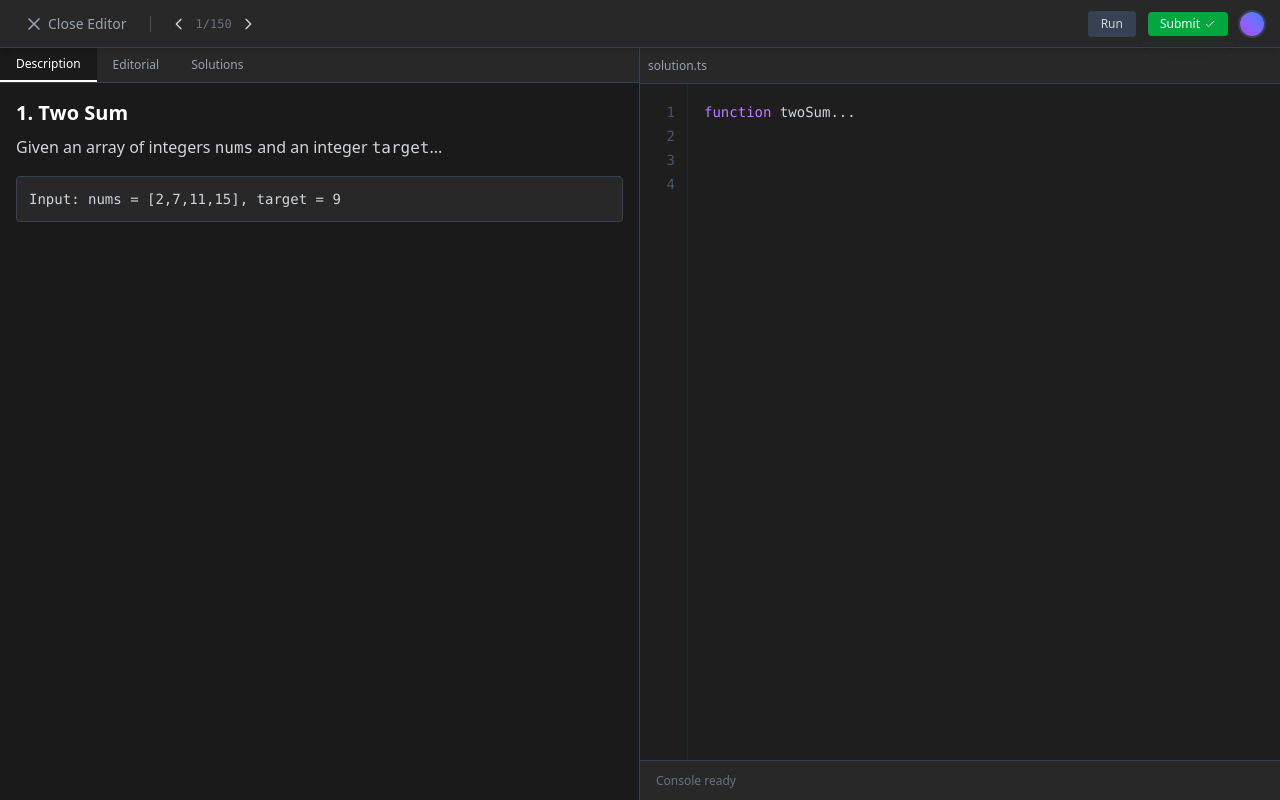
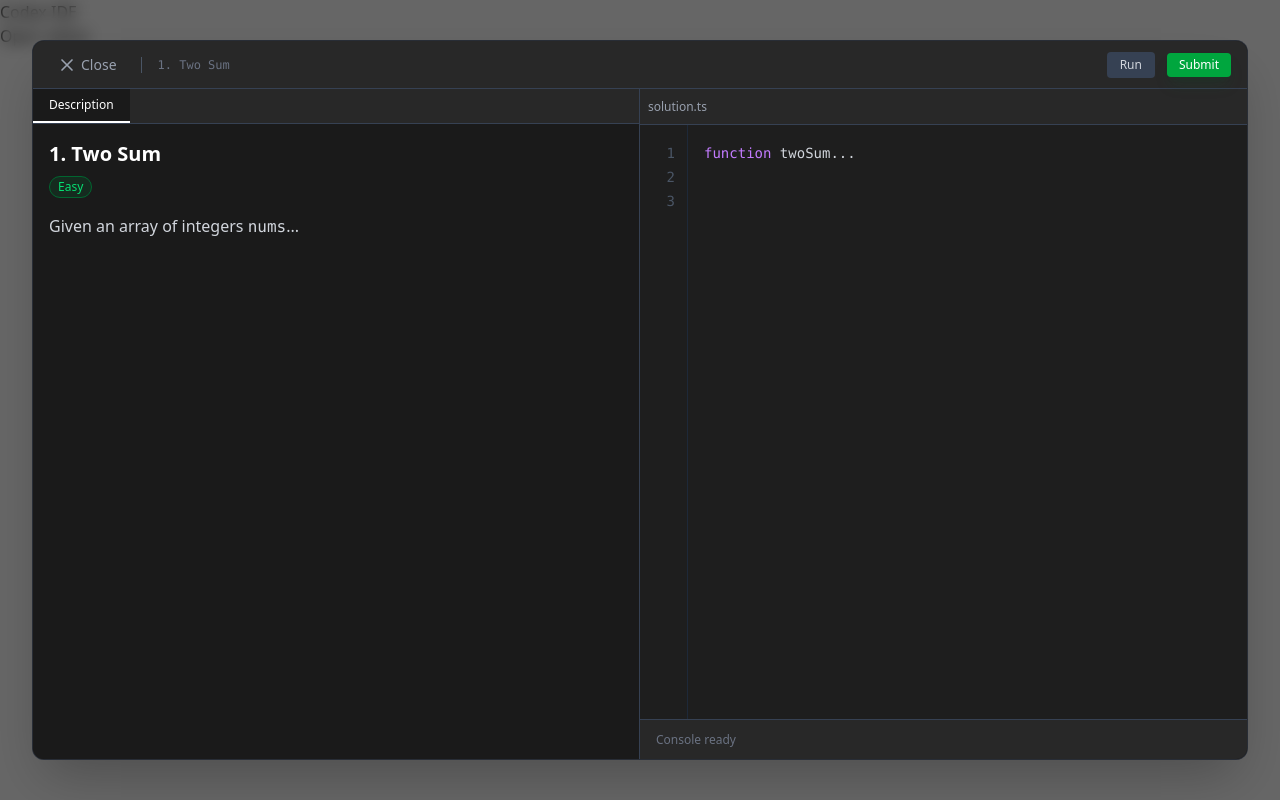
Before and after one commit to proskdim/codex-ide, an Angular app: page / in a window 1280 px wide. Built offline with nearby package versions, Linux system fonts and the light colour scheme.

Commit message:
update editor

```diff
--- a/src/app/components/codex-editor/codex-editor/codex-editor.html
+++ b/src/app/components/codex-editor/codex-editor/codex-editor.html
@@ -1,27 +1,23 @@
 <!-- this is leetcode editor clone -->
 
-<div class="fixed inset-0 z-50 w-full h-full flex flex-col bg-[#1a1a1a] text-gray-300 font-sans overflow-hidden animate-fade-in">
+<div class="fixed inset-0 z-50 flex items-center justify-center bg-black/60 backdrop-blur-sm p-2 md:p-6 animate-fade-in">
 
-  <nav class="h-12 border-b border-gray-700 bg-[#282828] flex items-center justify-between px-4 shrink-0 shadow-md relative z-20">
+  <div class="w-full h-full md:w-[95vw] md:h-[90vh] max-w-[1600px] flex flex-col bg-[#1a1a1a] text-gray-300 font-sans rounded-xl shadow-2xl overflow-hidden border border-gray-700/50 relative animate-scale-up">
+
+    <nav class="h-12 border-b border-gray-700 bg-[#282828] flex items-center justify-between px-4 shrink-0 relative z-20 select-none">
       <div class="flex items-center space-x-4">
 
-      <button class="flex items-center text-gray-400 hover:text-white hover:bg-red-500/20 hover:text-red-400 px-2 py-1 rounded transition-all cursor-pointer group">
+        <button class="flex items-center text-gray-400 hover:text-white hover:bg-red-500/20 px-2 py-1 rounded transition-all cursor-pointer group" aria-label="Close Modal">
           <svg xmlns="http://www.w3.org/2000/svg" class="h-5 w-5 mr-1 group-hover:rotate-90 transition-transform duration-300" fill="none" viewBox="0 0 24 24" stroke="currentColor">
             <path stroke-linecap="round" stroke-linejoin="round" stroke-width="2" d="M6 18L18 6M6 6l12 12" />
           </svg>
-        <span class="font-medium text-sm">Close Editor</span>
+          <span class="font-medium text-sm hidden sm:inline">Close</span>
         </button>
 
-      <div class="h-4 w-px bg-gray-600"></div>
+        <div class="h-4 w-px bg-gray-600 hidden sm:block"></div>
 
         <div class="flex items-center space-x-1 text-sm">
-        <button class="p-1 hover:bg-gray-700 rounded transition-colors" title="Previous">
-          <svg class="w-4 h-4" fill="none" stroke="currentColor" viewBox="0 0 24 24"><path stroke-linecap="round" stroke-linejoin="round" stroke-width="2" d="M15 19l-7-7 7-7"></path></svg>
-        </button>
-        <span class="text-xs font-mono text-gray-500">1/150</span>
-        <button class="p-1 hover:bg-gray-700 rounded transition-colors" title="Next">
-          <svg class="w-4 h-4" fill="none" stroke="currentColor" viewBox="0 0 24 24"><path stroke-linecap="round" stroke-linejoin="round" stroke-width="2" d="M9 5l7 7-7 7"></path></svg>
-        </button>
+           <span class="text-xs font-mono text-gray-500 truncate max-w-[150px]">1. Two Sum</span>
         </div>
       </div>
 
@@ -29,9 +25,7 @@
         <button class="bg-gray-700 hover:bg-gray-600 px-3 py-1 rounded text-xs font-medium transition-colors border border-transparent hover:border-gray-500">Run</button>
         <button class="bg-green-600 hover:bg-green-500 text-white px-3 py-1 rounded text-xs font-medium transition-colors shadow-lg shadow-green-900/20 flex items-center gap-1">
           <span>Submit</span>
-        <svg class="w-3 h-3" fill="none" stroke="currentColor" viewBox="0 0 24 24"><path stroke-linecap="round" stroke-linejoin="round" stroke-width="2" d="M5 13l4 4L19 7"></path></svg>
         </button>
-      <div class="h-6 w-6 rounded-full bg-gradient-to-tr from-purple-500 to-blue-500 ring-2 ring-gray-700 cursor-pointer hover:ring-gray-500 transition-all"></div>
       </div>
     </nav>
 
@@ -40,18 +34,16 @@
       <section class="w-full md:w-1/2 flex flex-col border-r border-gray-700 h-1/2 md:h-full bg-[#1a1a1a]">
         <div class="flex bg-[#282828] border-b border-gray-700 text-xs font-medium shrink-0">
           <button class="px-4 py-2 text-white border-b-2 border-white flex items-center gap-2 bg-[#1a1a1a]">Description</button>
-        <button class="px-4 py-2 text-gray-400 hover:text-white transition-colors">Editorial</button>
-        <button class="px-4 py-2 text-gray-400 hover:text-white transition-colors">Solutions</button>
           </div>
 
         <div class="flex-1 overflow-y-auto p-4 custom-scrollbar scroll-smooth">
           <h1 class="text-xl font-bold text-white mb-2">1. Two Sum</h1>
+          <div class="flex gap-2 mb-4">
+             <span class="px-2 py-0.5 rounded-full bg-green-900/30 text-green-400 text-xs font-medium border border-green-800">Easy</span>
+          </div>
           <div class="prose prose-invert prose-sm max-w-none text-gray-300">
-           <p>Given an array of integers <code>nums</code> and an integer <code>target</code>...</p>
-           <div class="mt-4 p-3 bg-[#282828] rounded border border-gray-700">
-             <div class="font-mono text-sm">Input: nums = [2,7,11,15], target = 9</div>
-           </div>
-           <div class="h-96"></div>
+             <p>Given an array of integers <code>nums</code>...</p>
+             <div class="h-[500px]"></div>
           </div>
         </div>
       </section>
@@ -62,33 +54,41 @@
         </div>
 
         <div class="flex-1 relative overflow-hidden flex text-sm font-mono">
-        <div class="w-12 bg-[#1e1e1e] border-r border-gray-800 text-right text-gray-600 py-4 pr-3 leading-6 select-none">
-          1<br>2<br>3<br>4
-        </div>
-        <div class="flex-1 bg-[#1e1e1e] text-gray-300 p-4 leading-6 overflow-auto outline-none" contenteditable="true">
+          <div class="w-12 bg-[#1e1e1e] border-r border-gray-800 text-right text-gray-600 py-4 pr-3 leading-6 select-none">1<br>2<br>3</div>
+          <div class="flex-1 bg-[#1e1e1e] text-gray-300 p-4 leading-6 overflow-auto outline-none custom-scrollbar" contenteditable="true">
             <span class="text-purple-400">function</span> twoSum...
           </div>
         </div>
 
-      <div class="h-10 border-t border-gray-700 bg-[#282828] flex items-center px-4 shrink-0">
-         <span class="text-xs text-gray-500">Console ready</span>
+        <div class="h-10 border-t border-gray-700 bg-[#282828] flex items-center px-4 shrink-0 text-xs text-gray-500">
+           Console ready
         </div>
       </section>
 
     </main>
-</div>
-
-<style>
+  </div> </div> <style>
+  /* Анимация появления фона (фейд) */
   .animate-fade-in {
-    animation: fadeIn 0.2s ease-out;
+    animation: fadeIn 0.3s ease-out;
   }
   @keyframes fadeIn {
-    from { opacity: 0; transform: scale(0.98); }
+    from { opacity: 0; }
+    to { opacity: 1; }
+  }
+
+  /* Анимация появления окна (небольшое увеличение) */
+  .animate-scale-up {
+    animation: scaleUp 0.3s cubic-bezier(0.16, 1, 0.3, 1); /* Приятная кубическая безье */
+  }
+  @keyframes scaleUp {
+    from { opacity: 0; transform: scale(0.95); }
     to { opacity: 1; transform: scale(1); }
   }
-  /* Custom Scrollbar for Webkit */
-  .custom-scrollbar::-webkit-scrollbar { width: 6px; height: 6px; }
-  .custom-scrollbar::-webkit-scrollbar-track { bg: #1a1a1a; }
-  .custom-scrollbar::-webkit-scrollbar-thumb { background: #4b5563; border-radius: 3px; }
+
+  /* Тонкий скроллбар для темной темы */
+  .custom-scrollbar::-webkit-scrollbar { width: 8px; height: 8px; }
+  .custom-scrollbar::-webkit-scrollbar-track { background: transparent; }
+  .custom-scrollbar::-webkit-scrollbar-thumb { background: #4b5563; border-radius: 4px; border: 2px solid #1a1a1a; }
   .custom-scrollbar::-webkit-scrollbar-thumb:hover { background: #6b7280; }
+  /* Скрываем скроллбар в редакторе, если он не нужен, или стилизуем его так же */
 </style>
```
Lines whose indentation alone changed are shown as unchanged.
